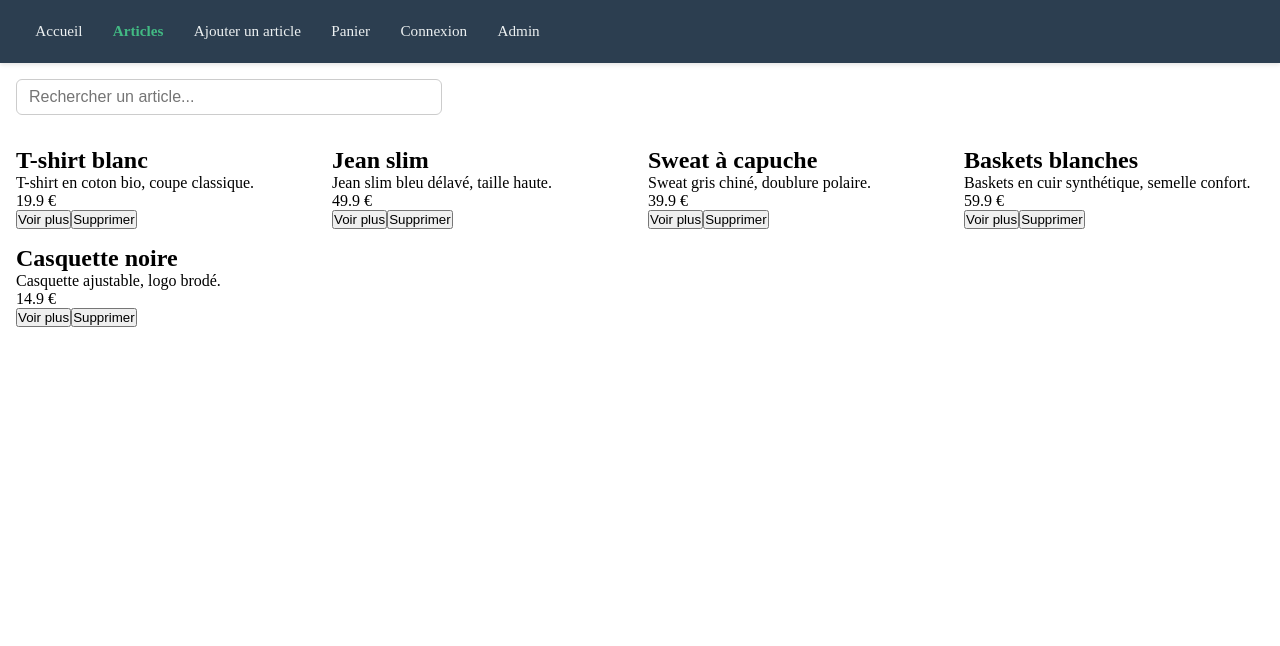
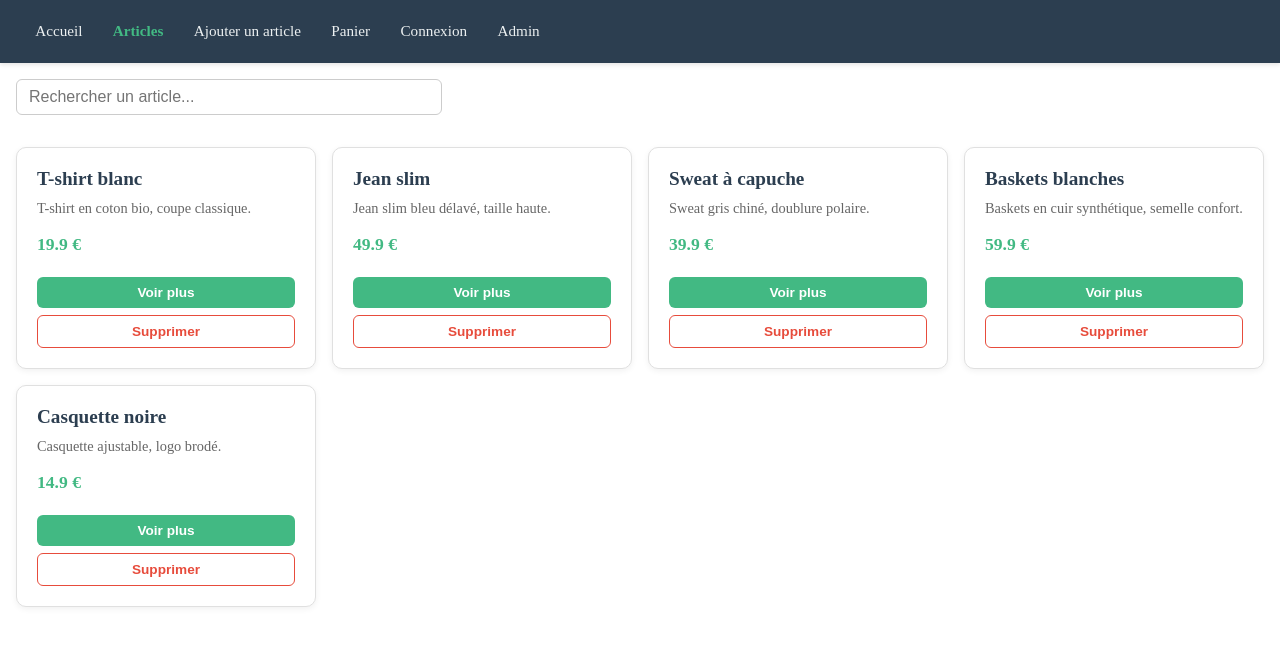
Before and after one commit to Lykomonix/TP1_HARTZ, a Vue app: page /articles in a window 1280 px wide. Shown: the top 646 px of the page. Built offline with nearby package versions, Linux system fonts and the light colour scheme.

Commit message:
style: Item card

```diff
--- a/src/components/ArticleItem.vue
+++ b/src/components/ArticleItem.vue
@@ -25,3 +25,79 @@ function handleClick() {
         <button @click="$emit('delete', id)">Supprimer</button>
     </div>
 </template>
+
+<style scoped>
+.item-card {
+    display: flex;
+    flex-direction: column;
+    background-color: #ffffff;
+    border: 1px solid #e0e0e0;
+    border-radius: 10px;
+    padding: 1.25rem;
+    box-shadow: 0 2px 6px rgba(0, 0, 0, 0.06);
+    transition: transform 0.15s ease, box-shadow 0.15s ease;
+}
+
+.item-card:hover {
+    transform: translateY(-3px);
+    box-shadow: 0 6px 14px rgba(0, 0, 0, 0.1);
+}
+
+.item-card h2 {
+    margin: 0 0 0.5rem;
+    font-size: 1.2rem;
+    color: #2c3e50;
+}
+
+.item-card .description {
+    flex-grow: 1;
+    font-size: 0.9rem;
+    color: #666;
+    line-height: 1.4;
+    margin-bottom: 1rem;
+
+    /* limite à 3 lignes avec ellipsis */
+    display: -webkit-box;
+    -webkit-line-clamp: 3;
+    -webkit-box-orient: vertical;
+    overflow: hidden;
+}
+
+.item-card .price {
+    font-weight: 700;
+    font-size: 1.1rem;
+    color: #42b983;
+    margin-bottom: 1rem;
+}
+
+.item-card button {
+    border: none;
+    border-radius: 6px;
+    padding: 0.5rem 0.9rem;
+    font-size: 0.85rem;
+    font-weight: 600;
+    cursor: pointer;
+    transition: background-color 0.2s ease;
+    margin-top: 0.4rem;
+}
+
+.item-card button:first-of-type {
+    background-color: #42b983;
+    color: white;
+}
+
+.item-card button:first-of-type:hover {
+    background-color: #369870;
+}
+
+.item-card button:last-of-type {
+    background-color: transparent;
+    color: #e74c3c;
+    border: 1px solid #e74c3c;
+}
+
+.item-card button:last-of-type:hover {
+    background-color: #e74c3c;
+    color: white;
+}
+</style>
```
